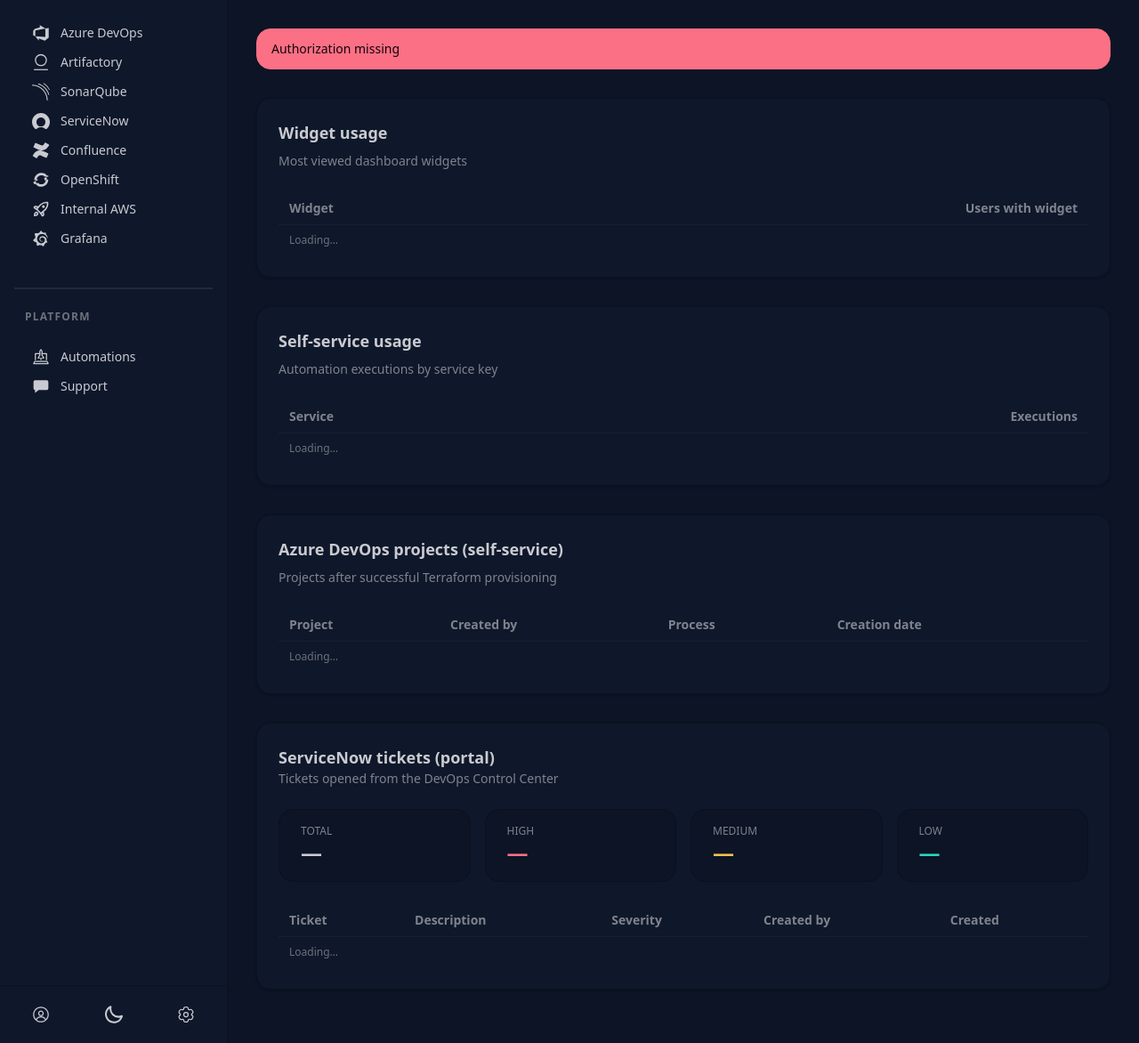
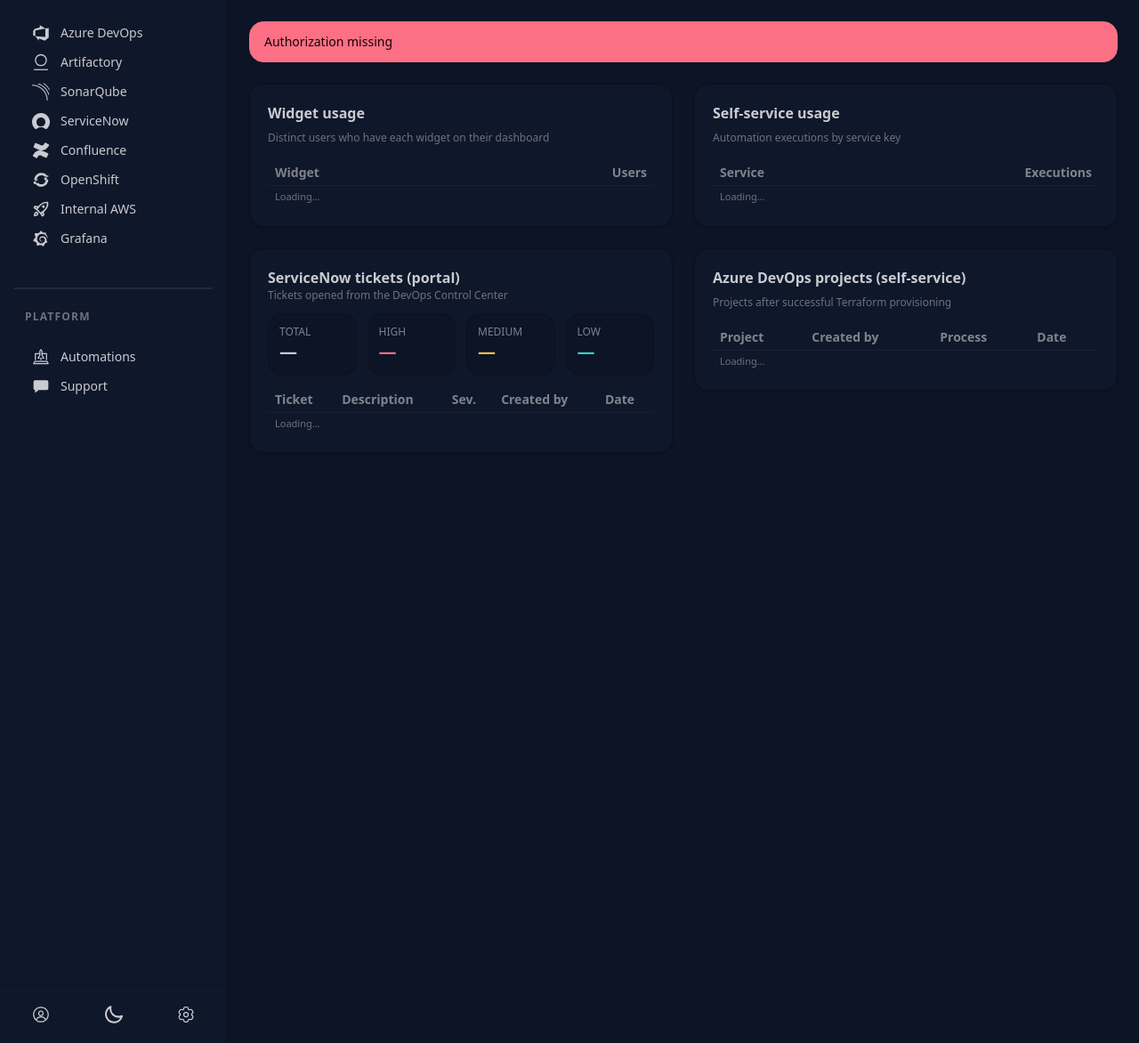
Before and after one commit to mishgoldenberg/devops-idp, a FastAPI app: template frontend/templates/observability.html in a window 1280 px wide. Shown: the part 254-1426 px from the top of the page at 89% size. Run offline with FastAPI, Linux system fonts and the light colour scheme; the template is opened without the code that fills it, so the values that code supplies are empty; style sheets or scripts are compiled from the project's sources; some libraries are stand-ins or nearby versions.

Commit message:
style(observability): compact 2-column grid layout for cards
Made-with: Cursor

```diff
--- a/frontend/templates/partials/components/observability-container.html
+++ b/frontend/templates/partials/components/observability-container.html
@@ -13,21 +13,24 @@
 		</button>
 	</header>
 
-	<div class="flex-1 min-h-0 overflow-y-auto p-8 space-y-8">
+	<div class="flex-1 min-h-0 overflow-y-auto p-6 bg-base-200 flex flex-col gap-6">
 		<div id="obs-error" class="hidden alert alert-error text-sm"></div>
 		<div id="obs-notice" class="hidden alert alert-info text-sm border border-info/30"></div>
 
+		<!-- Row 1: Widget usage + Self-service side by side -->
+		<div class="grid grid-cols-1 lg:grid-cols-2 gap-6 items-start">
+
 			<!-- Widget usage -->
 			<section class="card bg-base-100 border border-base-300 shadow">
-			<div class="card-body">
-				<h2 class="card-title text-lg">Widget usage</h2>
-				<p class="text-sm text-base-content/60 mb-4">Most viewed dashboard widgets</p>
-				<div class="overflow-x-auto">
-					<table class="table table-sm">
-						<thead>
+				<div class="card-body p-5">
+					<h2 class="card-title text-base">Widget usage</h2>
+					<p class="text-xs text-base-content/50 mb-2">Distinct users who have each widget on their dashboard</p>
+					<div class="overflow-x-auto max-h-72 overflow-y-auto">
+						<table class="table table-xs">
+							<thead class="sticky top-0 bg-base-100 z-10">
 								<tr>
 									<th>Widget</th>
-								<th class="text-right">Users with widget</th>
+									<th class="text-right">Users</th>
 								</tr>
 							</thead>
 							<tbody id="obs-widgets-body">
@@ -42,12 +45,12 @@
 
 			<!-- Self-service usage -->
 			<section class="card bg-base-100 border border-base-300 shadow">
-			<div class="card-body">
-				<h2 class="card-title text-lg">Self-service usage</h2>
-				<p class="text-sm text-base-content/60 mb-4">Automation executions by service key</p>
-				<div class="overflow-x-auto">
-					<table class="table table-sm">
-						<thead>
+				<div class="card-body p-5">
+					<h2 class="card-title text-base">Self-service usage</h2>
+					<p class="text-xs text-base-content/50 mb-2">Automation executions by service key</p>
+					<div class="overflow-x-auto max-h-72 overflow-y-auto">
+						<table class="table table-xs">
+							<thead class="sticky top-0 bg-base-100 z-10">
 								<tr>
 									<th>Service</th>
 									<th class="text-right">Executions</th>
@@ -63,21 +66,70 @@
 				</div>
 			</section>
 
+		</div>
+
+		<!-- Row 2: ServiceNow summary + ADO projects side by side -->
+		<div class="grid grid-cols-1 lg:grid-cols-2 gap-6 items-start">
+
+			<!-- ServiceNow tickets -->
+			<section class="card bg-base-100 border border-base-300 shadow">
+				<div class="card-body p-5 gap-3">
+					<div>
+						<h2 class="card-title text-base">ServiceNow tickets (portal)</h2>
+						<p class="text-xs text-base-content/50">Tickets opened from the DevOps Control Center</p>
+					</div>
+					<div class="grid grid-cols-4 gap-3">
+						<div class="stat bg-base-200 rounded-box border border-base-300 p-3">
+							<div class="stat-title text-xs uppercase">Total</div>
+							<div class="stat-value text-xl" id="obs-sn-total">—</div>
+						</div>
+						<div class="stat bg-base-200 rounded-box border border-base-300 p-3">
+							<div class="stat-title text-xs uppercase">High</div>
+							<div class="stat-value text-xl text-error" id="obs-sn-high">—</div>
+						</div>
+						<div class="stat bg-base-200 rounded-box border border-base-300 p-3">
+							<div class="stat-title text-xs uppercase">Medium</div>
+							<div class="stat-value text-xl text-warning" id="obs-sn-medium">—</div>
+						</div>
+						<div class="stat bg-base-200 rounded-box border border-base-300 p-3">
+							<div class="stat-title text-xs uppercase">Low</div>
+							<div class="stat-value text-xl text-success" id="obs-sn-low">—</div>
+						</div>
+					</div>
+					<div class="overflow-x-auto max-h-56 overflow-y-auto">
+						<table class="table table-xs">
+							<thead class="sticky top-0 bg-base-100 z-10">
+								<tr>
+									<th>Ticket</th>
+									<th>Description</th>
+									<th>Sev.</th>
+									<th>Created by</th>
+									<th>Date</th>
+								</tr>
+							</thead>
+							<tbody id="obs-sn-body">
+								<tr>
+									<td colspan="5" class="text-base-content/50">Loading…</td>
+								</tr>
+							</tbody>
+						</table>
+					</div>
+				</div>
+			</section>
+
 			<!-- Azure DevOps projects -->
 			<section class="card bg-base-100 border border-base-300 shadow">
-			<div class="card-body">
-				<h2 class="card-title text-lg">Azure DevOps projects (self-service)</h2>
-				<p class="text-sm text-base-content/60 mb-4">
-					Projects after successful Terraform provisioning
-				</p>
-				<div class="overflow-x-auto">
-					<table class="table table-sm">
-						<thead>
+				<div class="card-body p-5">
+					<h2 class="card-title text-base">Azure DevOps projects (self-service)</h2>
+					<p class="text-xs text-base-content/50 mb-2">Projects after successful Terraform provisioning</p>
+					<div class="overflow-x-auto max-h-72 overflow-y-auto">
+						<table class="table table-xs">
+							<thead class="sticky top-0 bg-base-100 z-10">
 								<tr>
 									<th>Project</th>
 									<th>Created by</th>
 									<th>Process</th>
-								<th>Creation date</th>
+									<th>Date</th>
 								</tr>
 							</thead>
 							<tbody id="obs-ado-body">
@@ -90,53 +142,7 @@
 				</div>
 			</section>
 
-		<!-- ServiceNow -->
-		<section class="card bg-base-100 border border-base-300 shadow">
-			<div class="card-body space-y-4">
-				<div>
-					<h2 class="card-title text-lg">ServiceNow tickets (portal)</h2>
-					<p class="text-sm text-base-content/60">
-						Tickets opened from the DevOps Control Center
-					</p>
 		</div>
-				<div class="grid grid-cols-2 sm:grid-cols-4 gap-4">
-					<div class="stat bg-base-200 rounded-box border border-base-300">
-						<div class="stat-title text-xs uppercase">Total</div>
-						<div class="stat-value text-2xl" id="obs-sn-total">—</div>
-					</div>
-					<div class="stat bg-base-200 rounded-box border border-base-300">
-						<div class="stat-title text-xs uppercase">High</div>
-						<div class="stat-value text-2xl text-error" id="obs-sn-high">—</div>
-					</div>
-					<div class="stat bg-base-200 rounded-box border border-base-300">
-						<div class="stat-title text-xs uppercase">Medium</div>
-						<div class="stat-value text-2xl text-warning" id="obs-sn-medium">—</div>
-					</div>
-					<div class="stat bg-base-200 rounded-box border border-base-300">
-						<div class="stat-title text-xs uppercase">Low</div>
-						<div class="stat-value text-2xl text-success" id="obs-sn-low">—</div>
-					</div>
-				</div>
-				<div class="overflow-x-auto">
-					<table class="table table-sm">
-						<thead>
-							<tr>
-								<th>Ticket</th>
-								<th>Description</th>
-								<th>Severity</th>
-								<th>Created by</th>
-								<th>Created</th>
-							</tr>
-						</thead>
-						<tbody id="obs-sn-body">
-							<tr>
-								<td colspan="5" class="text-base-content/50">Loading…</td>
-							</tr>
-						</tbody>
-					</table>
-				</div>
-			</div>
-		</section>
 	</div>
 </div>
 
```
Lines whose indentation alone changed are shown as unchanged.
